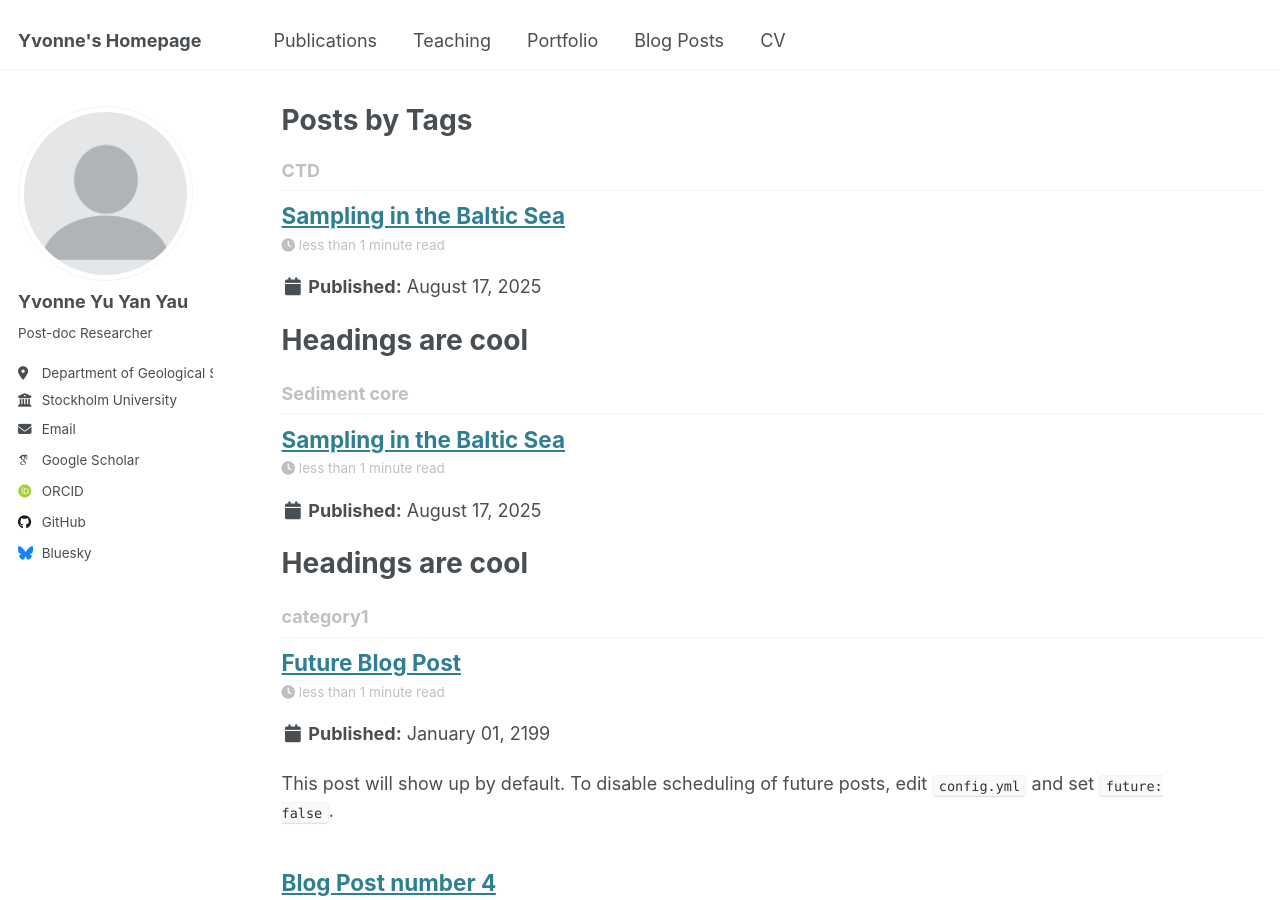
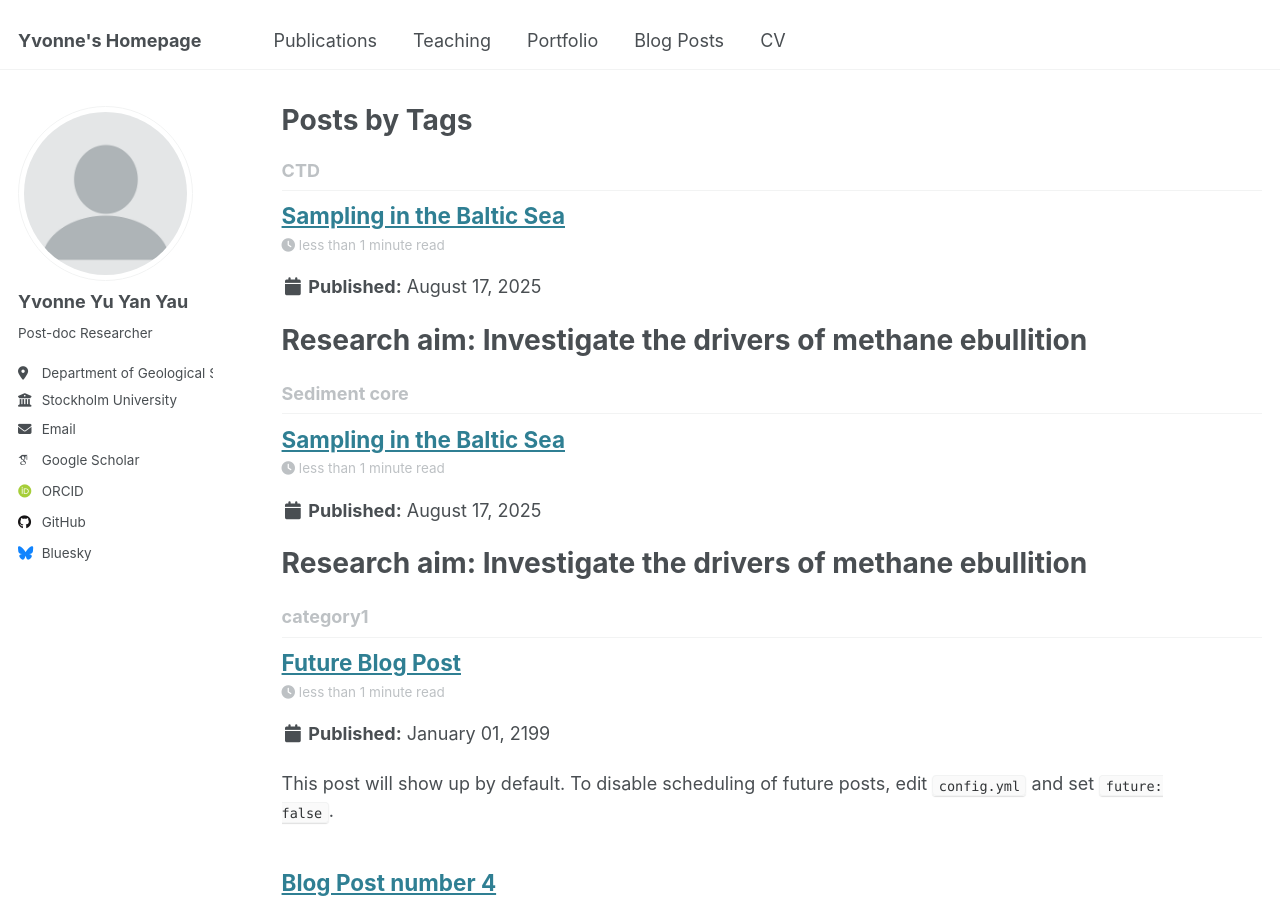
Before and after one commit to yvonneyauu/github.io, a Jekyll site: the page built from _pages/tag-archive.html, in a window 1280 px wide and 900 px high. Built offline with Jekyll 4.4.1, drawn with Linux system fonts in a browser that asks for light colours; some web fonts are replaced.

Commit message:
Update heading to reflect research aim

```diff
--- a/_posts/2025-08-14-blog-post-1.md
+++ b/_posts/2025-08-14-blog-post-1.md
@@ -9,7 +9,7 @@ tags:
 
 
 
-Headings are cool
+Research aim: Investigate the drivers of methane ebullition
 ======
 
 You can have many headings
```
